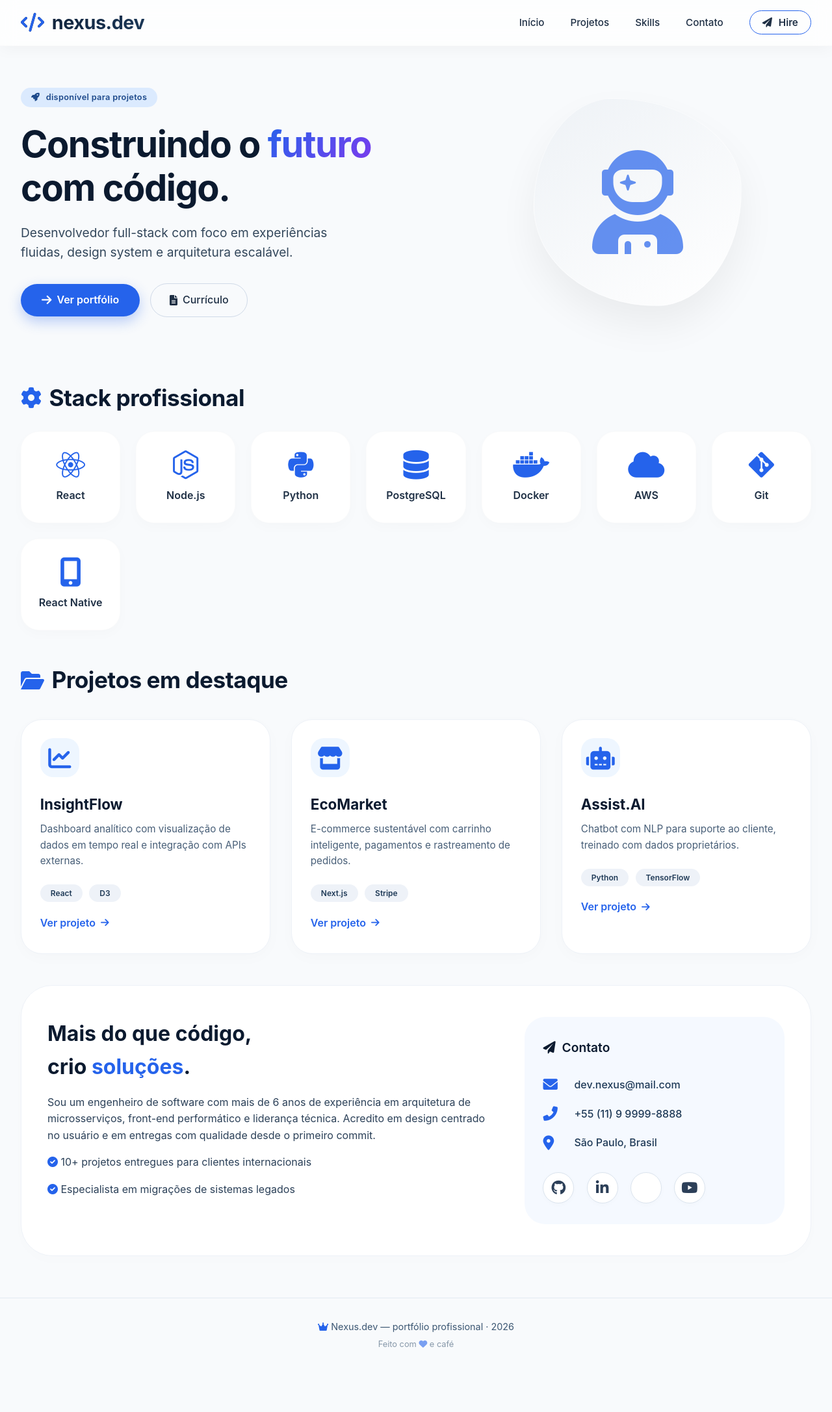
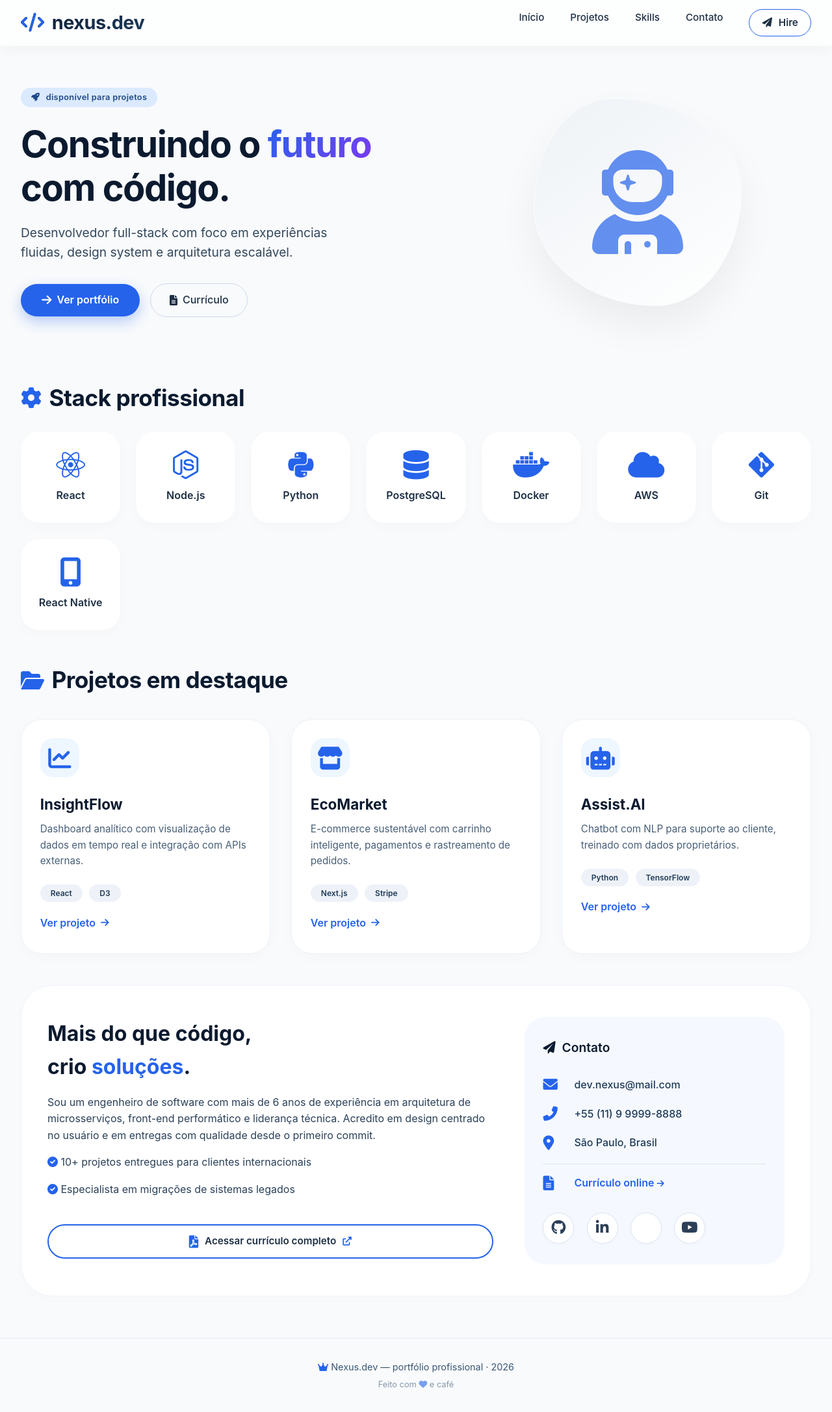
Before and after one commit to mayconfigueir/inicio, a plain HTML site: page index.html in a window 1280 px wide. Shown: the whole page at 65% size. Before the commit the page ends 2111 px from the top, so only its background shows below. Drawn offline with Linux system fonts and the light colour scheme.

Commit message:
Update index.html

```diff
--- a/index.html
+++ b/index.html
@@ -105,11 +105,15 @@
       color: #2563eb;
       font-weight: 600;
       transition: all 0.25s;
-      cursor: default;
+      cursor: pointer;
+      text-decoration: none;
+      display: inline-flex;
+      align-items: center;
+      gap: 6px;
     }
 
     .btn-outline i {
-      margin-right: 6px;
+      margin-right: 4px;
     }
 
     .btn-outline:hover {
@@ -182,7 +186,7 @@
       font-size: 1rem;
       box-shadow: 0 8px 20px rgba(37, 99, 235, 0.3);
       transition: transform 0.2s, box-shadow 0.2s;
-      cursor: default;
+      cursor: pointer;
       text-decoration: none;
       display: inline-flex;
       align-items: center;
@@ -206,7 +210,7 @@
       border-radius: 60px;
       font-weight: 500;
       transition: 0.2s;
-      cursor: default;
+      cursor: pointer;
       text-decoration: none;
       display: inline-flex;
       align-items: center;
@@ -367,7 +371,7 @@
       text-decoration: none;
       border-bottom: 2px solid transparent;
       transition: 0.2s;
-      cursor: default;
+      cursor: pointer;
     }
 
     .project-link i {
@@ -437,6 +441,17 @@
       font-weight: 500;
     }
 
+    .contact-item a {
+      color: #1f3a57;
+      text-decoration: none;
+      font-weight: 500;
+      transition: color 0.2s;
+    }
+
+    .contact-item a:hover {
+      color: #2563eb;
+    }
+
     .social-links {
       display: flex;
       gap: 1.2rem;
@@ -457,7 +472,7 @@
       box-shadow: 0 2px 8px rgba(0,0,0,0.02);
       border: 1px solid #dbe4ee;
       text-decoration: none;
-      cursor: default;
+      cursor: pointer;
     }
 
     .social-links a:hover {
@@ -465,6 +480,43 @@
       color: white;
       border-color: #2563eb;
       transform: translateY(-4px);
+    }
+
+    /* Botão do currículo (Google Docs) */
+    .btn-curriculo {
+      background: #ffffff;
+      color: #1e2f44;
+      border: 2px solid #2563eb;
+      padding: 0.8rem 1.8rem;
+      border-radius: 60px;
+      font-weight: 600;
+      font-size: 0.95rem;
+      transition: all 0.25s;
+      cursor: pointer;
+      text-decoration: none;
+      display: inline-flex;
+      align-items: center;
+      gap: 10px;
+      width: 100%;
+      justify-content: center;
+      margin-top: 0.5rem;
+    }
+
+    .btn-curriculo i {
+      color: #2563eb;
+      font-size: 1.2rem;
+      transition: color 0.25s;
+    }
+
+    .btn-curriculo:hover {
+      background: #2563eb;
+      color: white;
+      box-shadow: 0 8px 24px rgba(37, 99, 235, 0.3);
+      transform: translateY(-2px);
+    }
+
+    .btn-curriculo:hover i {
+      color: white;
     }
 
     /* ----- FOOTER ----- */
@@ -515,7 +567,7 @@
       .container {
         padding: 0 1.2rem;
       }
-      .btn-primary, .btn-ghost {
+      .btn-primary, .btn-ghost, .btn-curriculo {
         width: 100%;
         justify-content: center;
       }
@@ -534,7 +586,7 @@
         <li><a href="#">Projetos</a></li>
         <li><a href="#">Skills</a></li>
         <li><a href="#">Contato</a></li>
-        <li><a class="btn-outline" style="cursor:default;"><i class="fas fa-paper-plane"></i> Hire</a></li>
+        <li><a class="btn-outline" href="#contato"><i class="fas fa-paper-plane"></i> Hire</a></li>
       </ul>
     </div>
   </nav>
@@ -547,8 +599,8 @@
         <h1>Construindo o <span>futuro</span> com código.</h1>
         <p>Desenvolvedor full-stack com foco em experiências fluidas, design system e arquitetura escalável.</p>
         <div class="hero-actions">
-          <a class="btn-primary" style="cursor:default;"><i class="fas fa-arrow-right"></i> Ver portfólio</a>
-          <a class="btn-ghost" style="cursor:default;"><i class="fas fa-file-alt"></i> Currículo</a>
+          <a class="btn-primary" href="#projetos"><i class="fas fa-arrow-right"></i> Ver portfólio</a>
+          <a class="btn-ghost" href="#contato"><i class="fas fa-file-alt"></i> Currículo</a>
         </div>
       </div>
       <div class="hero-avatar">
@@ -559,7 +611,7 @@
     </section>
 
     <!-- SKILLS -->
-    <div class="section-title">
+    <div class="section-title" id="skills">
       <i class="fas fa-cog"></i> Stack profissional
     </div>
     <div class="skills-grid">
@@ -574,7 +626,7 @@
     </div>
 
     <!-- PROJETOS -->
-    <div class="section-title">
+    <div class="section-title" id="projetos">
       <i class="fas fa-folder-open"></i> Projetos em destaque
     </div>
     <div class="projects-grid">
@@ -584,7 +636,7 @@
         <p>Dashboard analítico com visualização de dados em tempo real e integração com APIs externas.</p>
         <span class="project-tag">React</span>
         <span class="project-tag">D3</span>
-        <div><a class="project-link" style="cursor:default;">Ver projeto <i class="fas fa-arrow-right"></i></a></div>
+        <div><a class="project-link" href="#">Ver projeto <i class="fas fa-arrow-right"></i></a></div>
       </div>
       <div class="project-card">
         <div class="project-icon"><i class="fas fa-store"></i></div>
@@ -592,7 +644,7 @@
         <p>E-commerce sustentável com carrinho inteligente, pagamentos e rastreamento de pedidos.</p>
         <span class="project-tag">Next.js</span>
         <span class="project-tag">Stripe</span>
-        <div><a class="project-link" style="cursor:default;">Ver projeto <i class="fas fa-arrow-right"></i></a></div>
+        <div><a class="project-link" href="#">Ver projeto <i class="fas fa-arrow-right"></i></a></div>
       </div>
       <div class="project-card">
         <div class="project-icon"><i class="fas fa-robot"></i></div>
@@ -600,28 +652,50 @@
         <p>Chatbot com NLP para suporte ao cliente, treinado com dados proprietários.</p>
         <span class="project-tag">Python</span>
         <span class="project-tag">TensorFlow</span>
-        <div><a class="project-link" style="cursor:default;">Ver projeto <i class="fas fa-arrow-right"></i></a></div>
+        <div><a class="project-link" href="#">Ver projeto <i class="fas fa-arrow-right"></i></a></div>
       </div>
     </div>
 
     <!-- SOBRE + CONTATO -->
-    <div class="about-wrap">
+    <div class="about-wrap" id="contato">
       <div class="about-text">
         <h2>Mais do que código, <br/>crio <span style="color:#2563eb;">soluções</span>.</h2>
         <p>Sou um engenheiro de software com mais de 6 anos de experiência em arquitetura de microsserviços, front-end performático e liderança técnica. Acredito em design centrado no usuário e em entregas com qualidade desde o primeiro commit.</p>
         <p><i class="fas fa-check-circle" style="color:#2563eb;"></i> 10+ projetos entregues para clientes internacionais</p>
         <p><i class="fas fa-check-circle" style="color:#2563eb;"></i> Especialista em migrações de sistemas legados</p>
+
+        <!-- BOTÃO DO CURRÍCULO (Google Docs) -->
+        <div style="margin-top: 2rem;">
+          <a href="https://docs.google.com/document/d/1EXJnG5zYvxsuDz9qfw_yJVQrqfZ3hAGzB2uJIOn3oMw/edit?usp=sharing"
+             target="_blank"
+             class="btn-curriculo">
+            <i class="fas fa-file-pdf"></i> Acessar currículo completo
+            <i class="fas fa-external-link-alt" style="font-size: 0.85rem;"></i>
+          </a>
+        </div>
       </div>
+
       <div class="contact-info">
         <h4><i class="fas fa-paper-plane" style="margin-right:10px;"></i>Contato</h4>
         <div class="contact-item"><i class="fas fa-envelope"></i><span>dev.nexus@mail.com</span></div>
         <div class="contact-item"><i class="fas fa-phone-alt"></i><span>+55 (11) 9 9999-8888</span></div>
         <div class="contact-item"><i class="fas fa-map-marker-alt"></i><span>São Paulo, Brasil</span></div>
+
+        <!-- Link do currículo também aqui, de forma mais sutil -->
+        <div class="contact-item" style="margin-top: 0.5rem; border-top: 1px solid #dbe4ee; padding-top: 1rem;">
+          <i class="fas fa-file-alt"></i>
+          <a href="https://docs.google.com/document/d/1EXJnG5zYvxsuDz9qfw_yJVQrqfZ3hAGzB2uJIOn3oMw/edit?usp=sharing"
+             target="_blank"
+             style="color: #2563eb; font-weight: 600;">
+            Currículo online <i class="fas fa-arrow-right" style="font-size: 0.8rem;"></i>
+          </a>
+        </div>
+
         <div class="social-links">
-          <a style="cursor:default;"><i class="fab fa-github"></i></a>
-          <a style="cursor:default;"><i class="fab fa-linkedin-in"></i></a>
-          <a style="cursor:default;"><i class="fab fa-x-twitter"></i></a>
-          <a style="cursor:default;"><i class="fab fa-youtube"></i></a>
+          <a href="#" target="_blank"><i class="fab fa-github"></i></a>
+          <a href="#" target="_blank"><i class="fab fa-linkedin-in"></i></a>
+          <a href="#" target="_blank"><i class="fab fa-x-twitter"></i></a>
+          <a href="#" target="_blank"><i class="fab fa-youtube"></i></a>
         </div>
       </div>
     </div>
```
